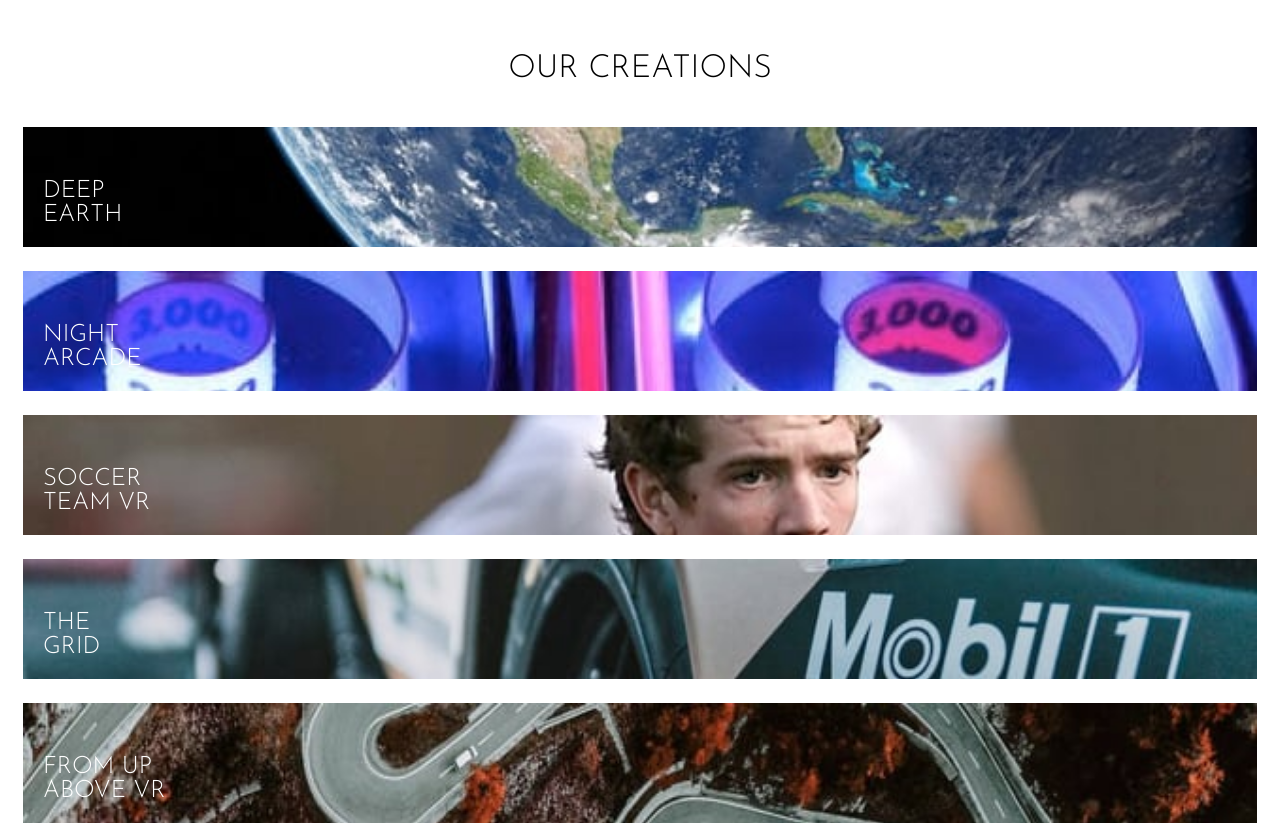
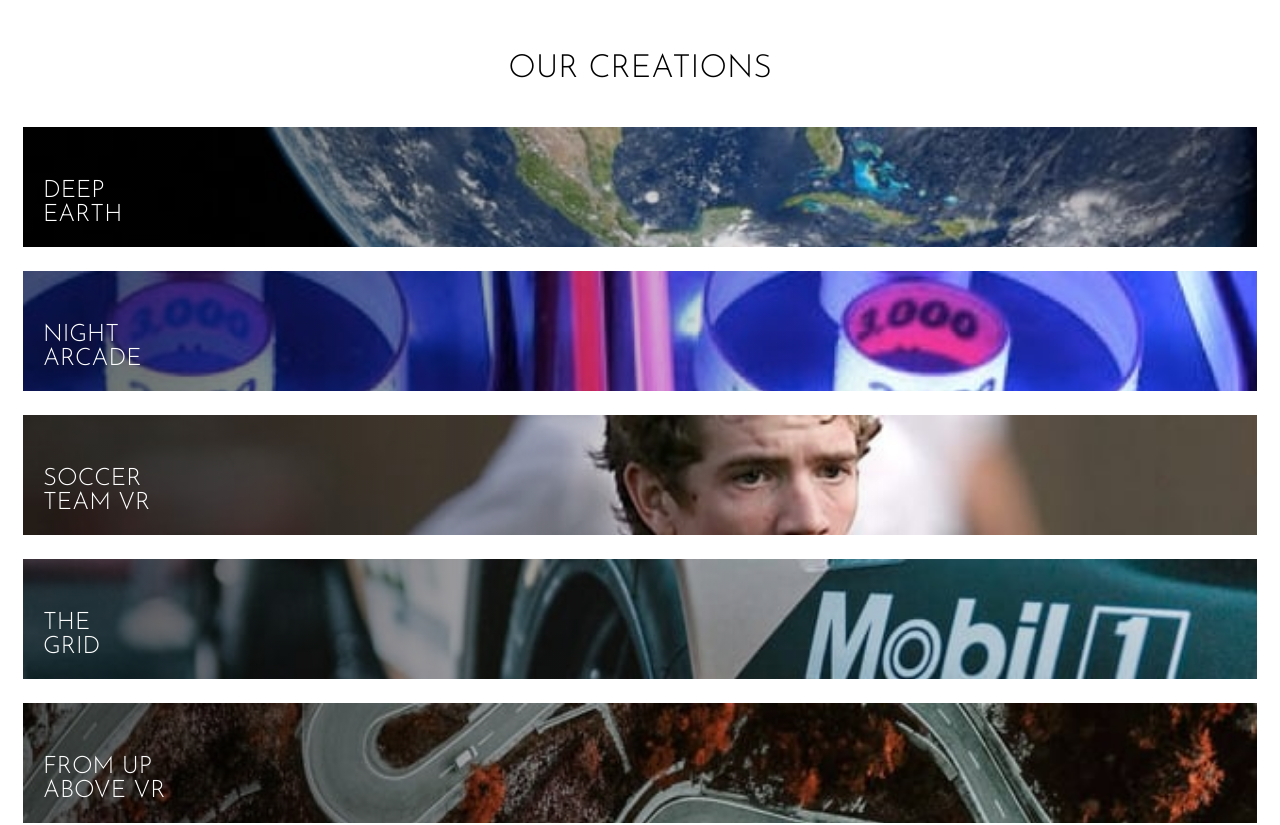
Before and after one commit to GracilianoOG/fem-loopstudios-landing-page, a React (Vite) app: page / in a window 1280 px wide. Shown: the part 1780-2605 px from the top of the page. Built offline with nearby package versions, Linux system fonts and the light colour scheme.

Commit message:
Add linear gradient to cards

```diff
--- a/src/components/CreationCard/styles.ts
+++ b/src/components/CreationCard/styles.ts
@@ -2,7 +2,12 @@ import styled from "styled-components";
 import type { BackgroundImageType } from "./props";
 
 export const CardStyled = styled.div<{ $bgImage: BackgroundImageType }>`
-  background-image: url(${({ $bgImage }) => $bgImage[0]});
+  background-image: linear-gradient(
+      to right,
+      rgba(0, 0, 0, 0.55) 10%,
+      transparent 70%
+    ),
+    url(${({ $bgImage }) => $bgImage[0]});
   background-repeat: no-repeat;
   background-size: cover;
   height: 120px;
```
